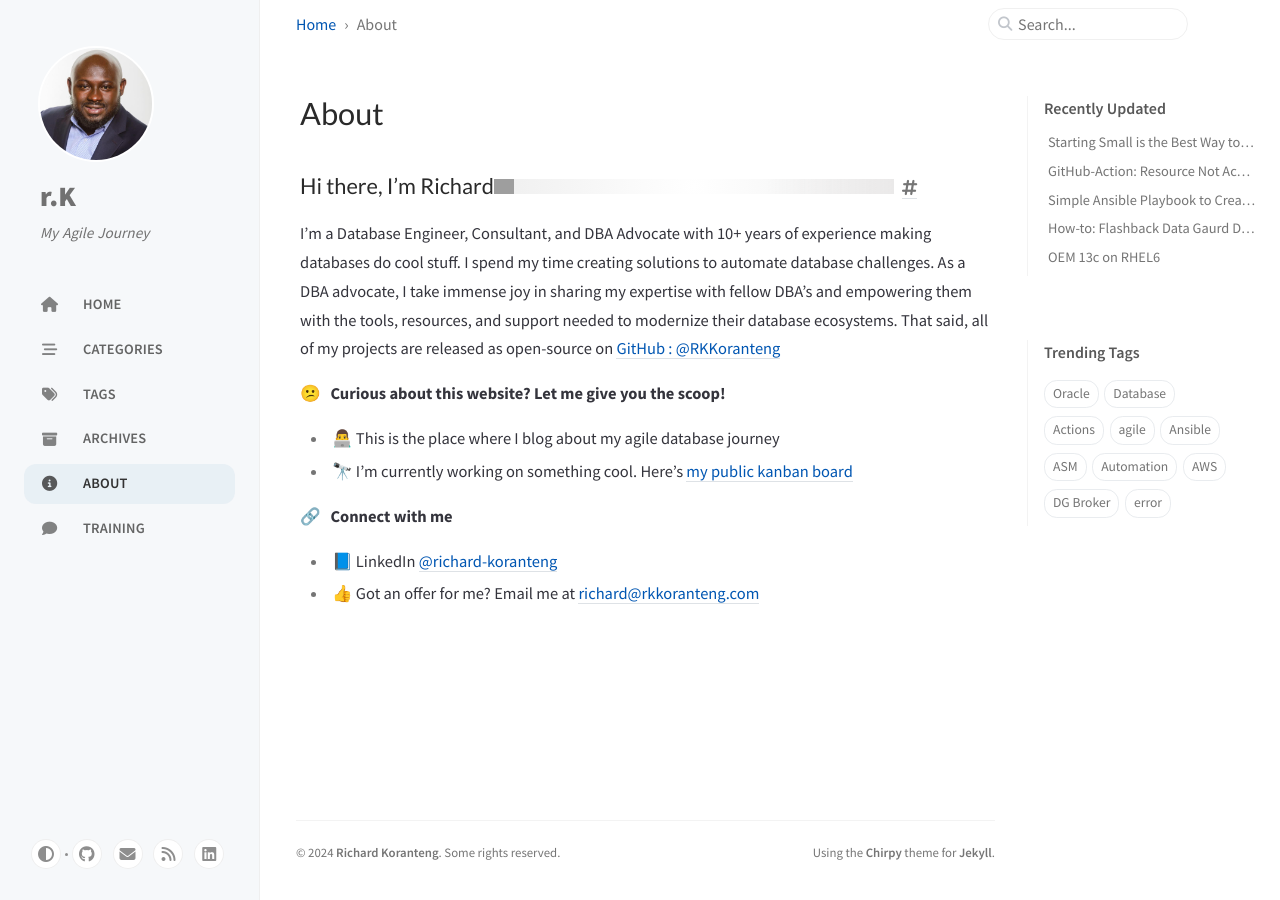
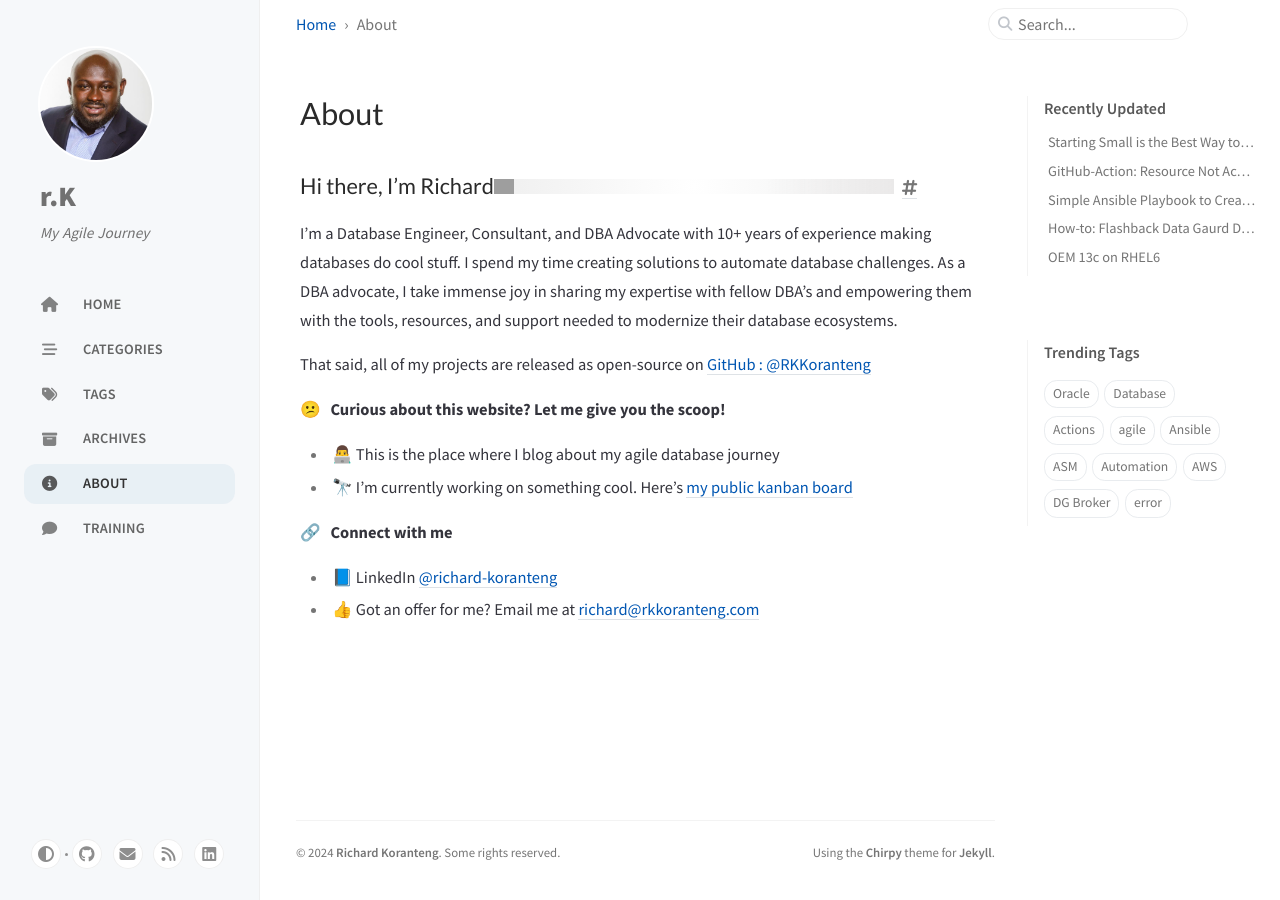
Before and after one commit to RKKoranteng/blog, a Jekyll site: the page built from _tabs/about.md, in a window 1280 px wide. Built offline with Jekyll 4.4.1, drawn with Linux system fonts in a browser that asks for light colours; cached includes are drawn as plain includes; grey boxes are pictures that could not be loaded.

Commit message:
formatting

```diff
--- a/_tabs/about.md
+++ b/_tabs/about.md
@@ -6,7 +6,10 @@ order: 4
 
 ### Hi there, I'm Richard<a href="https://rkkoranteng.com/" target="blank"><img src="https://media.giphy.com/media/hvRJCLFzcasrR4ia7z/giphy.gif" width="5%"></a>
 
-I'm a Database Engineer, Consultant, and DBA Advocate with 10+ years of experience making databases do cool stuff. I spend my time creating solutions to automate database challenges. As a DBA advocate, I take immense joy in sharing my expertise with fellow DBA's and empowering them with the tools, resources, and support needed to modernize their database ecosystems. That said, all of my projects are released as open-source on [GitHub : @RKKoranteng](https://github.com/RKKoranteng)
+I'm a Database Engineer, Consultant, and DBA Advocate with 10+ years of experience making databases do cool stuff. I spend my time creating solutions to automate database challenges. As a DBA advocate, I take immense joy in sharing my expertise with fellow DBA's and empowering them with the tools, resources, and support needed to modernize their database ecosystems.
+
+That said, all of my projects are released as open-source on [GitHub : @RKKoranteng](https://github.com/RKKoranteng)
+<br />
 
 😕 &nbsp; **Curious about this website? Let me give you the scoop!**
 * 👨‍💻  This is the place where I blog about my agile database journey
```
